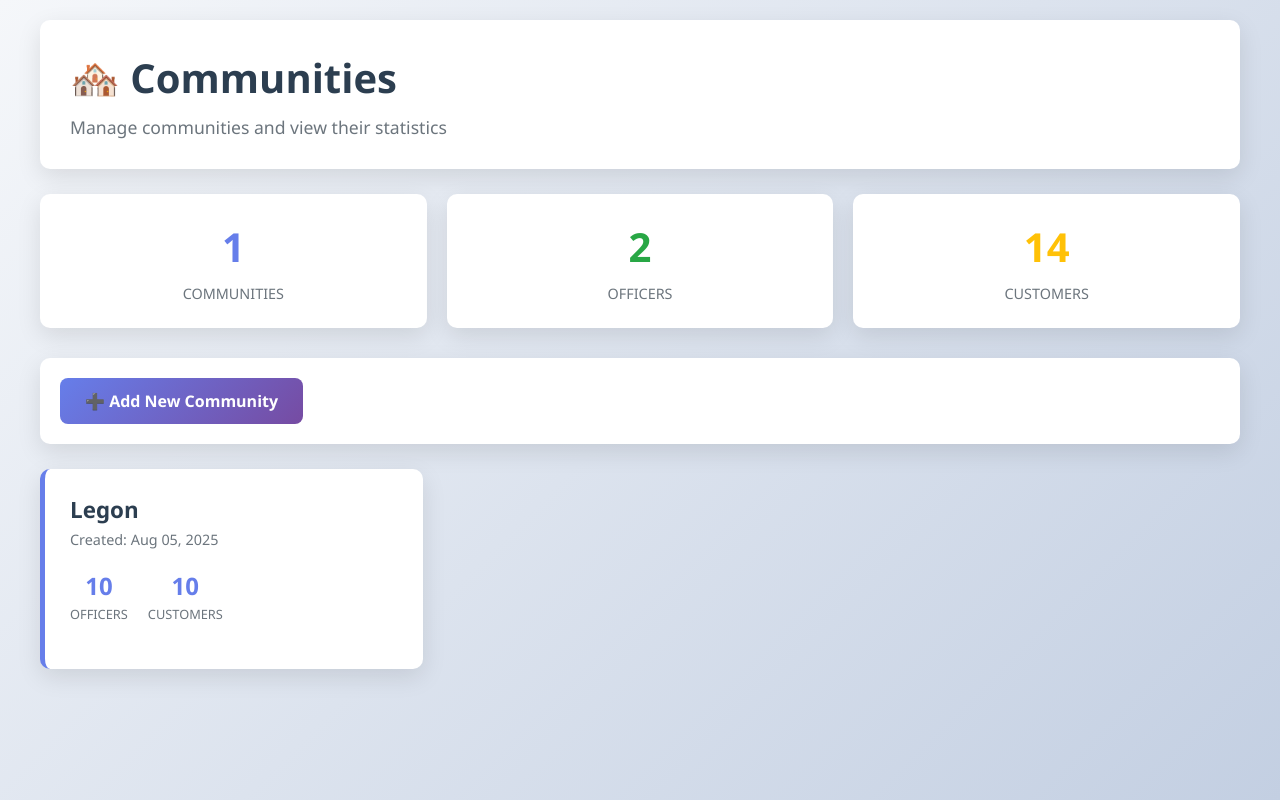
After one commit to 208-EXPLORERS/project.susu.repo, a Django app: page /admin/communities/ in a window 1280 px wide. The commit adds this page. Run offline with Django 5.2, Linux system fonts and the light colour scheme; a user stored in the database is signed in; data comes from the database, SQL or seed files in the repository.

Commit message:
"Communities " Template and Button in Super Admin Dashboard added

```diff
--- a/core/templates/core/add_customer.html
+++ b/core/templates/core/add_customer.html
@@ -606,4 +606,5 @@ document.addEventListener('DOMContentLoaded', function() {
         });
     }
 });
-{%endblock%}
+</script>
+{% endblock %}
--- /dev/null
+++ b/core/templates/core/community_list.html
@@ -0,0 +1,346 @@
+<!DOCTYPE html>
+<html lang="en">
+<head>
+    <meta charset="UTF-8">
+    <meta name="viewport" content="width=device-width, initial-scale=1.0">
+    <title>Communities - Susu System</title>
+    <style>
+        * {
+            margin: 0;
+            padding: 0;
+            box-sizing: border-box;
+        }
+
+        body {
+            font-family: 'Segoe UI', Tahoma, Geneva, Verdana, sans-serif;
+            background: linear-gradient(135deg, #f5f7fa 0%, #c3cfe2 100%);
+            min-height: 100vh;
+            padding: 20px;
+        }
+
+        .container {
+            max-width: 1200px;
+            margin: 0 auto;
+        }
+
+        .header {
+            background: white;
+            border-radius: 10px;
+            padding: 30px;
+            margin-bottom: 25px;
+            box-shadow: 0 8px 25px rgba(0, 0, 0, 0.1);
+        }
+
+        .header h1 {
+            color: #2c3e50;
+            font-size: 2.5rem;
+            margin-bottom: 10px;
+        }
+
+        .header p {
+            color: #6c757d;
+            font-size: 1.1rem;
+        }
+
+        .stats-grid {
+            display: grid;
+            grid-template-columns: repeat(auto-fit, minmax(200px, 1fr));
+            gap: 20px;
+            margin-bottom: 30px;
+        }
+
+        .stat-card {
+            background: white;
+            border-radius: 10px;
+            padding: 25px;
+            text-align: center;
+            box-shadow: 0 8px 25px rgba(0, 0, 0, 0.1);
+            transition: transform 0.3s ease;
+        }
+
+        .stat-card:hover {
+            transform: translateY(-5px);
+        }
+
+        .stat-number {
+            font-size: 2.5rem;
+            font-weight: bold;
+            margin-bottom: 10px;
+        }
+
+        .stat-card:nth-child(1) .stat-number { color: #667eea; }
+        .stat-card:nth-child(2) .stat-number { color: #28a745; }
+        .stat-card:nth-child(3) .stat-number { color: #ffc107; }
+
+        .stat-label {
+            color: #6c757d;
+            font-weight: 500;
+            text-transform: uppercase;
+            font-size: 0.9rem;
+        }
+
+        .actions-bar {
+            background: white;
+            border-radius: 10px;
+            padding: 20px;
+            margin-bottom: 25px;
+            display: flex;
+            justify-content: between;
+            align-items: center;
+            box-shadow: 0 8px 25px rgba(0, 0, 0, 0.1);
+            flex-wrap: wrap;
+            gap: 15px;
+        }
+
+        .btn {
+            padding: 12px 25px;
+            border: none;
+            border-radius: 8px;
+            font-weight: 600;
+            text-decoration: none;
+            display: inline-block;
+            transition: all 0.3s ease;
+            cursor: pointer;
+        }
+
+        .btn-primary {
+            background: linear-gradient(135deg, #667eea, #764ba2);
+            color: white;
+        }
+
+        .btn-primary:hover {
+            transform: translateY(-2px);
+            box-shadow: 0 8px 25px rgba(102, 126, 234, 0.3);
+        }
+
+        .btn-sm {
+            padding: 8px 15px;
+            font-size: 0.9rem;
+        }
+
+        .btn-success { background: #28a745; color: white; }
+        .btn-warning { background: #ffc107; color: #212529; }
+        .btn-danger { background: #dc3545; color: white; }
+
+        .communities-grid {
+            display: grid;
+            grid-template-columns: repeat(auto-fill, minmax(350px, 1fr));
+            gap: 25px;
+        }
+
+        .community-card {
+            background: white;
+            border-radius: 10px;
+            padding: 25px;
+            box-shadow: 0 8px 25px rgba(0, 0, 0, 0.1);
+            transition: transform 0.3s ease;
+            border-left: 5px solid #667eea;
+        }
+
+        .community-card:hover {
+            transform: translateY(-5px);
+        }
+
+        .community-header {
+            display: flex;
+            justify-content: space-between;
+            align-items: flex-start;
+            margin-bottom: 20px;
+        }
+
+        .community-name {
+            font-size: 1.4rem;
+            font-weight: bold;
+            color: #2c3e50;
+            margin-bottom: 5px;
+        }
+
+        .community-date {
+            color: #6c757d;
+            font-size: 0.9rem;
+        }
+
+        .community-stats {
+            display: flex;
+            gap: 20px;
+            margin-bottom: 20px;
+        }
+
+        .stat-item {
+            text-align: center;
+        }
+
+        .stat-item .number {
+            font-size: 1.5rem;
+            font-weight: bold;
+            color: #667eea;
+            display: block;
+        }
+
+        .stat-item .label {
+            font-size: 0.8rem;
+            color: #6c757d;
+            text-transform: uppercase;
+        }
+
+        .community-actions {
+            display: flex;
+            gap: 10px;
+            flex-wrap: wrap;
+        }
+
+        .messages {
+            margin-bottom: 25px;
+        }
+
+        .alert {
+            padding: 15px;
+            border-radius: 8px;
+            margin-bottom: 15px;
+            font-weight: 500;
+        }
+
+        .alert-success {
+            background-color: #d4edda;
+            border: 1px solid #c3e6cb;
+            color: #155724;
+        }
+
+        .alert-error {
+            background-color: #f8d7da;
+            border: 1px solid #f5c6cb;
+            color: #721c24;
+        }
+
+        .empty-state {
+            background: white;
+            border-radius: 10px;
+            padding: 60px;
+            text-align: center;
+            box-shadow: 0 8px 25px rgba(0, 0, 0, 0.1);
+        }
+
+        .empty-state h2 {
+            color: #6c757d;
+            margin-bottom: 15px;
+        }
+
+        .empty-state p {
+            color: #6c757d;
+            margin-bottom: 25px;
+        }
+
+        @media (max-width: 768px) {
+            .actions-bar {
+                flex-direction: column;
+                align-items: stretch;
+            }
+
+            .communities-grid {
+                grid-template-columns: 1fr;
+            }
+
+            .community-stats {
+                justify-content: space-around;
+            }
+        }
+    </style>
+</head>
+<body>
+    <div class="container">
+        <div class="header">
+            <h1>🏘️ Communities</h1>
+            <p>Manage communities and view their statistics</p>
+        </div>
+
+        <!-- Display Messages -->
+        {% if messages %}
+            <div class="messages">
+                {% for message in messages %}
+                    <div class="alert alert-{{ message.tags }}">
+                        {{ message }}
+                    </div>
+                {% endfor %}
+            </div>
+        {% endif %}
+
+        <!-- Statistics Cards -->
+        <div class="stats-grid">
+            <div class="stat-card">
+                <div class="stat-number">{{ total_communities }}</div>
+                <div class="stat-label">Communities</div>
+            </div>
+            <div class="stat-card">
+                <div class="stat-number">{{ total_officers }}</div>
+                <div class="stat-label">Officers</div>
+            </div>
+            <div class="stat-card">
+                <div class="stat-number">{{ total_customers }}</div>
+                <div class="stat-label">Customers</div>
+            </div>
+        </div>
+
+        <!-- Actions Bar -->
+        <div class="actions-bar">
+            <div>
+                <a href="{% url 'add_community' %}" class="btn btn-primary">
+                    ➕ Add New Community
+                </a>
+            </div>
+        </div>
+
+        <!-- Communities Grid -->
+        {% if communities %}
+            <div class="communities-grid">
+                {% for community in communities %}
+                    <div class="community-card">
+                        <div class="community-header">
+                            <div>
+                                <div class="community-name">{{ community.name }}</div>
+                                <div class="community-date">
+                                    Created: {{ community.created_at|date:"M d, Y" }}
+                                </div>
+                            </div>
+                        </div>
+
+                        <div class="community-stats">
+                            <div class="stat-item">
+                                <span class="number">{{ community.officer_count }}</span>
+                                <span class="label">Officers</span>
+                            </div>
+                            <div class="stat-item">
+                                <span class="number">{{ community.customer_count }}</span>
+                                <span class="label">Customers</span>
+                            </div>
+                        </div>
+
+
+                    </div>
+                {% endfor %}
+            </div>
+        {% else %}
+            <div class="empty-state">
+                <h2>No Communities Found</h2>
+                <p>Get started by creating your first community. Communities help organize collection officers and customers by geographical or organizational groups.</p>
+                <a href="{% url 'add_community' %}" class="btn btn-primary">
+                    ➕ Create First Community
+                </a>
+            </div>
+        {% endif %}
+    </div>
+
+    <script>
+        // Auto-hide success messages after 5 seconds
+        setTimeout(function() {
+            const successAlerts = document.querySelectorAll('.alert-success');
+            successAlerts.forEach(function(alert) {
+                alert.style.opacity = '0';
+                alert.style.transition = 'opacity 0.5s ease';
+                setTimeout(function() {
+                    alert.remove();
+                }, 500);
+            });
+        }, 5000);
+    </script>
+</body>
+</html>
--- a/core/templates/core/super_dashboard.html
+++ b/core/templates/core/super_dashboard.html
@@ -128,8 +128,8 @@
                         </a>
                         <a href="{% url 'manage_officers' %}" class="btn btn-info me-2">Manage Officers
                         </a>
-                        <a href="{% url 'export_contributions_pdf' %}" class="list-group-item list-group-item-action">
-                            <i class="fas fa-file-export text-secondary"></i> Export Reports
+                        <a href="{% url 'community_list' %}" class="btn btn-success me-2">
+                             Communities
                         </a>
                     </div>
                 </div>
--- a/core/urls.py
+++ b/core/urls.py
@@ -54,5 +54,7 @@ urlpatterns = [
     path('admin/officers/add/', views.add_collection_officer, name='add_collection_officer'),
     path('admin/officers/edit/<int:officer_id>/', views.edit_collection_officer, name='edit_collection_officer'),
     path('admin/officers/delete/<int:officer_id>/', views.delete_collection_officer, name='delete_collection_officer'),
+    path('admin/communities/', views.community_list, name='community_list'),
+    path('admin/communities/add/', views.add_community, name='add_community'),
 
 ] + static(settings.MEDIA_URL, document_root=settings.MEDIA_ROOT)
--- a/core/views.py
+++ b/core/views.py
@@ -7,7 +7,7 @@ from django.views.generic.edit import CreateView
 from .forms import CustomerForm, TransactionForm, ContributionForm, LoanForm,LoanRepaymentForm, CollectionOfficerForm
 from django.urls import reverse_lazy
 from django.utils import timezone
-from django.db.models import Q, Sum
+from django.db.models import Q, Sum, Count
 from .utils import render_to_pdf
 import csv
 from django.http import HttpResponse
@@ -1098,3 +1098,53 @@ def home_view(request):
         except CollectionOfficer.DoesNotExist:
             messages.error(request, "No officer profile found for this user. Please contact administrator.")
             return redirect('login')
+
+
+
+@login_required
+def add_community(request):
+    """View to add a new community - only for admin/staff"""
+    if request.method == 'POST':
+        community_name = request.POST.get('name', '').strip()
+
+        if not community_name:
+            messages.error(request, 'Community name is required.')
+            return render(request, 'admin/add_community.html')
+
+        # Check if community already exists
+        if Community.objects.filter(name__iexact=community_name).exists():
+            messages.error(request, f'Community "{community_name}" already exists.')
+            return render(request, 'admin/add_community.html', {'name': community_name})
+
+        try:
+            # Create the community
+            community = Community.objects.create(name=community_name)
+            messages.success(request, f'Community "{community_name}" has been created successfully!')
+
+            # Redirect to community list or back to form
+            if 'save_and_continue' in request.POST:
+                return redirect('add_community')  # Stay on the form to add more
+            else:
+                return redirect('community_list')  # Go to community list
+
+        except Exception as e:
+            messages.error(request, f'Error creating community: {str(e)}')
+
+    return render(request, 'core/add_community.html')
+
+@login_required
+def community_list(request):
+    """View to list all communities with statistics"""
+    communities = Community.objects.annotate(
+        officer_count=Count('collectionofficer'),
+        customer_count=Count('collectionofficer__customers')
+    ).order_by('name')
+
+    context = {
+        'communities': communities,
+        'total_communities': communities.count(),
+        'total_officers': CollectionOfficer.objects.count(),
+        'total_customers': Customer.objects.count(),
+    }
+
+    return render(request, 'core/community_list.html', context)
```
Also changed, not shown: core/templates/core/add_community.html (added, +300 -0 lines).
